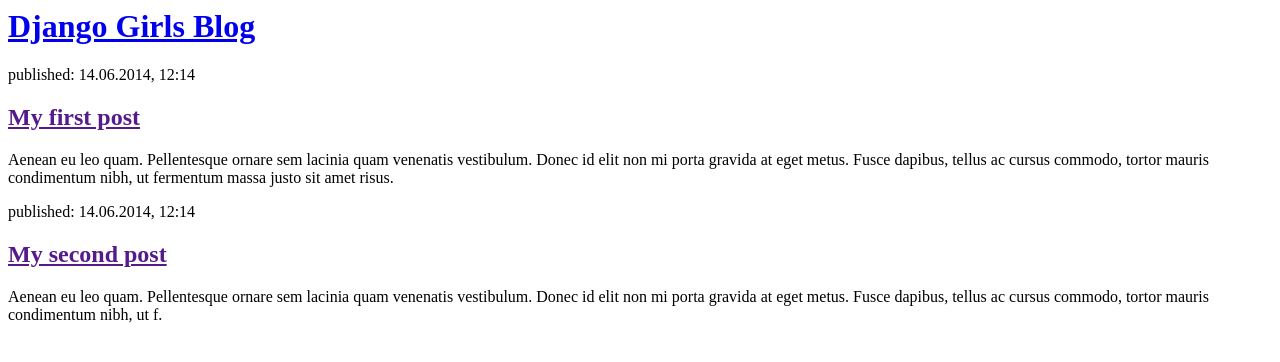
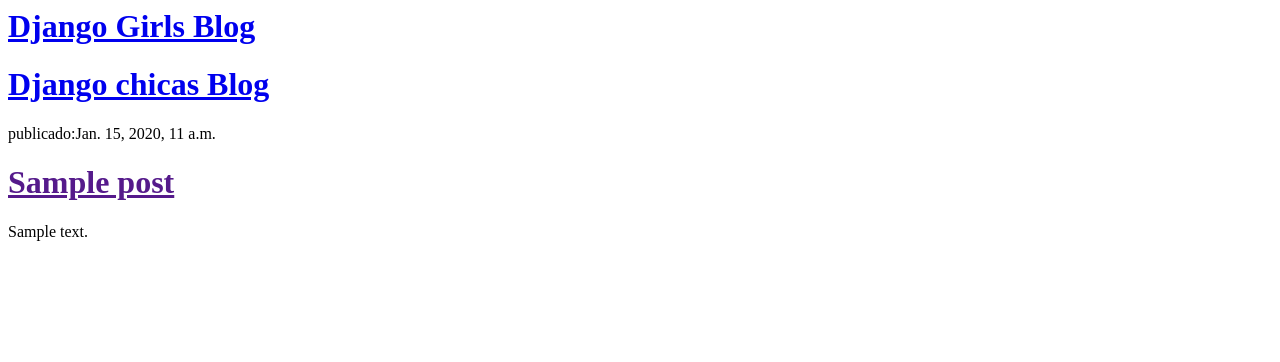
Before and after one commit to Maria1993/my-first-blog, a Django app: template blog/templates/blog/post_list.html in a window 1280 px wide. Shown: the top 362 px of the page. Run offline with Django 3.2, Linux system fonts and the light colour scheme; the template is opened without the code that fills it: values that come from a table or form of the project are taken from there, others are empty; tables that the repository leaves empty hold one stand-in row (values such as "Sample post").

Commit message:
Templates modificados para mostrar post desde base de datos.

```diff
--- a/blog/templates/blog/post_list.html
+++ b/blog/templates/blog/post_list.html
@@ -1,6 +1,6 @@
 <html>
     <head>
-        <title>Django Girls</title>
+        <title>Django Girls blog</title>
     </head>
     <body>
         <div>
@@ -8,15 +8,14 @@
         </div>
 
         <div>
-            <p>published: 14.06.2014, 12:14</p>
-            <h2><a href="">My first post</a></h2>
-            <p>Aenean eu leo quam. Pellentesque ornare sem lacinia quam venenatis vestibulum. Donec id elit non mi porta gravida at eget metus. Fusce dapibus, tellus ac cursus commodo, tortor mauris condimentum nibh, ut fermentum massa justo sit amet risus.</p>
-        </div>
+		<h1><a href = "/"> Django chicas Blog </a></ h1>
+		</div>
 
-        <div>
-            <p>published: 14.06.2014, 12:14</p>
-            <h2><a href="">My second post</a></h2>
-            <p>Aenean eu leo quam. Pellentesque ornare sem lacinia quam venenatis vestibulum. Donec id elit non mi porta gravida at eget metus. Fusce dapibus, tellus ac cursus commodo, tortor mauris condimentum nibh, ut f.</p>
-        </div>
+		{% for post in posts %}
+
+		<div><p>publicado:{{ post.published_date }}</p><h1><a href = "" >{{ post.title }}</a></h1><p>{{ post.text|linebreaksbr }}</p></div>
+
+		{% endfor %}
+
     </body>
 </html>
```
Also changed, not shown: blog/views.py (+4 -3 lines).
